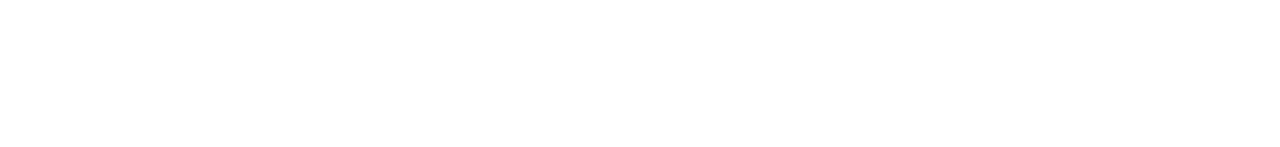
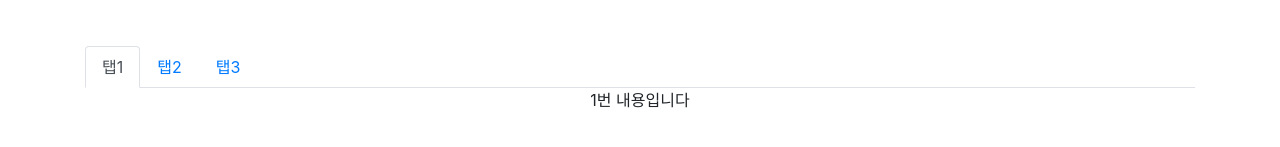
Before and after one commit to gyeong-jin-kwak/react-shop, a React app: page /react-shop/detail/1 in a window 1280 px wide. Shown: the part 493-640 px from the top of the page. Built offline with nearby package versions, Linux system fonts and the light colour scheme.

Commit message:
feature: 애니메이션 모듈 추가 및 적용 ( CSSTransition)

```diff
--- a/package.json
+++ b/package.json
@@ -59,6 +59,7 @@
     "react-dom": "^17.0.1",
     "react-refresh": "^0.8.3",
     "react-router-dom": "^5.2.0",
+    "react-transition-group": "^4.4.1",
     "resolve": "1.18.1",
     "resolve-url-loader": "^3.1.2",
     "sass-loader": "8.0.2",
--- a/src/pages/Detail.js
+++ b/src/pages/Detail.js
@@ -1,7 +1,9 @@
 import React, { useEffect, useState } from 'react';
 import { useHistory, useParams } from 'react-router-dom';
+import { Nav } from 'react-bootstrap';
 import styled from 'styled-components';
 import './Detail.scss';
+import { CSSTransition } from 'react-transition-group';
 
 let Box = styled.div`
   padding: 20px;
@@ -17,12 +19,14 @@
 
   let [ alert, setAlert ] = useState(true);
   let [ input, setInput ] = useState('');
+  let [ tab, setTab ] = useState(0);
   let history = useHistory();
   let { id } = useParams();
   let product_id = products.find((product)=>{
     return product.id == id
   });
-  let [num, setNum] = useState(product_id.num);
+  let [ num, setNum ] = useState(product_id.num);
+  let [ ani, setAni ] = useState(false);
 
   useEffect(()=>{
     // setTimeout은 변수에 넣어 사용
@@ -78,6 +82,46 @@
           </Box>
         </div>
       </div>
+
+      <Nav className="mt-5" variant="tabs" defaultActiveKey="link-0">
+        <Nav.Item>
+          <Nav.Link
+            eventKey="link-0"
+            onClick={()=>{
+              setAni(false);
+              setTab(0);
+            }}
+           >
+            탭1
+          </Nav.Link>
+        </Nav.Item>
+        <Nav.Item>
+          <Nav.Link
+            eventKey="link-1"
+            onClick={()=>{
+              setAni(false);
+              setTab(1);
+            }}
+          >
+            탭2
+          </Nav.Link>
+        </Nav.Item>
+        <Nav.Item>
+          <Nav.Link
+            eventKey="link-2"
+            onClick={()=>{
+              setAni(false);
+              setTab(2);
+            }}
+          >
+            탭3
+          </Nav.Link>
+        </Nav.Item>
+      </Nav>
+      <CSSTransition in={ani} classNames="tab" timeout={500}>
+        <TapComponent tab={tab} aniOn={setAni} />
+      </CSSTransition>
+
     </div>
   )
 }
@@ -90,4 +134,18 @@
   )
 }
 
+const TapComponent = ({tab, aniOn}) => {
+  useEffect(()=>{
+    aniOn(true);
+  });
+
+  if(tab === 0){
+    return <div>1번 내용입니다</div>
+  } else if(tab === 1){
+    return <div>2번 내용입니다</div>
+  } else if(tab === 2){
+    return <div>3번 내용입니다</div>
+  }
+}
+
 export default Detail;
--- a/src/pages/Detail.scss
+++ b/src/pages/Detail.scss
@@ -21,3 +21,14 @@
     padding: 8px 0;
   }
 }
+
+
+// 시작 적용, -enter, -enter-active
+.tab-enter {
+  opacity: 0;
+}
+
+.tab-enter-active {
+  opacity: 1;
+  transition: all 500ms;
+}
```
Also changed, not shown: 2 other files (tests, documents, lock files or other folders).
